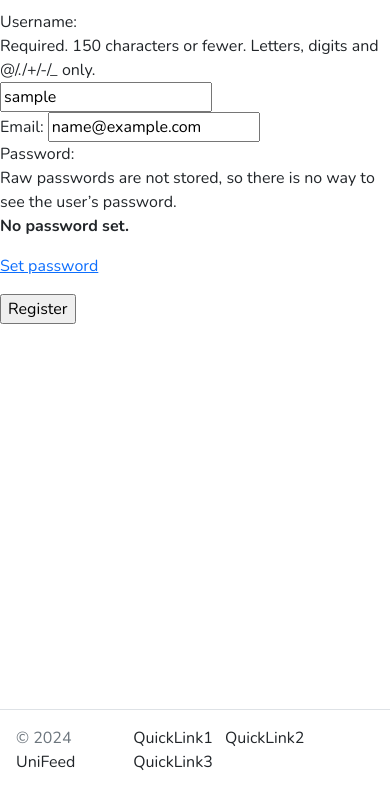
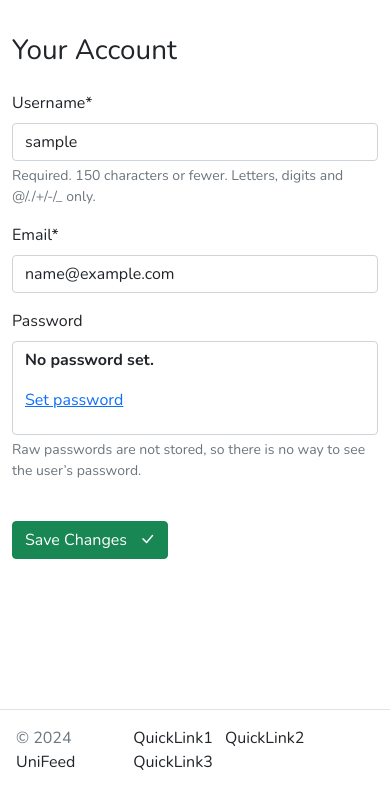
Before and after one commit to JordanTallon/unifeed_archived, a Django app: page /account/settings/ in a window 390 px wide. Shown: the part 54-844 px from the top of the page. Run offline with Django 5.2, Linux system fonts and the light colour scheme; the visitor is signed in with stand-in values (Sample User, id 1); some libraries are stand-ins or nearby versions.

Commit message:
Improve account settings UI and make it mobile responsive

```diff
--- a/project_files/templates/accounts/settings.html
+++ b/project_files/templates/accounts/settings.html
@@ -1,8 +1,22 @@
 {% extends "global/base.html" %}
+{% load crispy_forms_tags %}
 {% block content %}
-  <form action="" method="post">
-    {% csrf_token %}
-    {{ form }}
-    <input type="submit" value="Register">
-  </form>
+  <div class="container d-flex flex-column">
+    <div class="row">
+      <div class="col-sm-12 col-md-6 mx-auto my-auto pt-4">
+        <div class="mb-4">
+          <h1>Your Account</h1>
+        </div>
+        <div class="mt-2 ">
+          <form action="" method="post">
+            {% csrf_token %}
+            {{ form | crispy }}
+            <button type="submit" class="btn btn-success mt-4">
+              Save Changes <i class="ms-2 bi bi-check-lg"></i>
+            </button>
+          </form>
+        </div>
+      </div>
+    </div>
+  </div>
 {% endblock content %}
```
